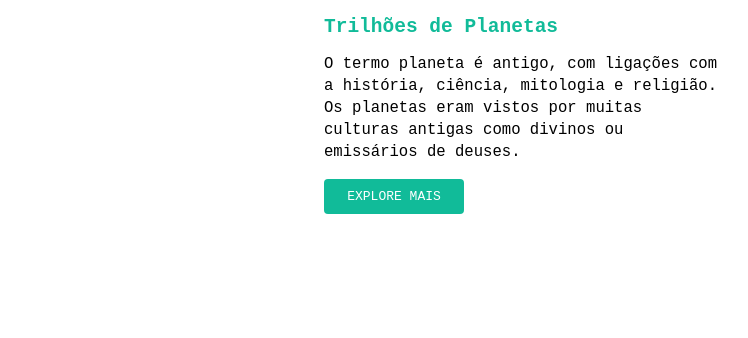
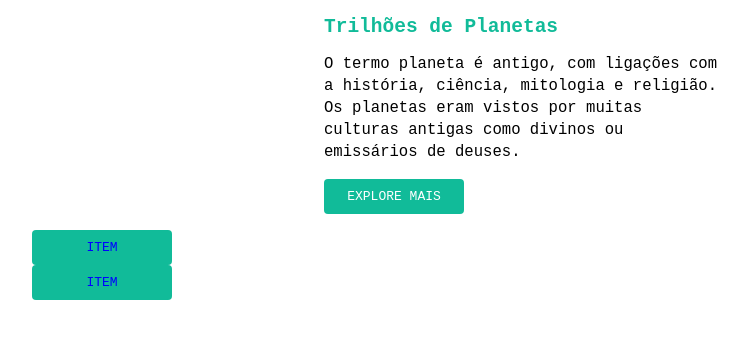
Before and after one commit to BrunoSaibert/css-com-sass, a website: page index.html in a window 1280 px wide. Shown: the whole page, without its empty margins (16-764 px from the left). Drawn offline with Linux system fonts and the light colour scheme.

Commit message:
Para que serve o nesting no SASS

```diff
--- a/index.html
+++ b/index.html
@@ -1,5 +1,6 @@
 <!DOCTYPE html>
 <html lang="en">
+
 <head>
   <meta charset="UTF-8">
   <meta name="viewport" content="width=device-width, initial-scale=1.0">
@@ -8,11 +9,19 @@
 
   <link rel="stylesheet" href="css/style.css">
 </head>
+
 <body>
   <section>
     <h1>Trilhões de Planetas</h1>
-    <p>O termo planeta é antigo, com ligações com a história, ciência, mitologia e religião. Os planetas eram vistos por muitas culturas antigas como divinos ou emissários de deuses.</p>
+    <p>O termo planeta é antigo, com ligações com a história, ciência, mitologia e religião. Os planetas eram vistos por
+      muitas culturas antigas como divinos ou emissários de deuses.</p>
     <a href="#">Explore Mais</a>
   </section>
+
+  <ul>
+    <li><a href="#">item</a></li>
+    <li><a href="#">item</a></li>
+  </ul>
 </body>
+
 </html>
--- a/scss/style.scss
+++ b/scss/style.scss
@@ -30,3 +30,15 @@ a {
   text-transform: uppercase;
   font-family: monospace;
 }
+
+ul {
+  text-align: center;
+
+  li {
+    list-style: none;
+
+    a {
+      color: blue;
+    }
+  }
+}
```
Also changed, not shown: css/style.css, 1 other file.
